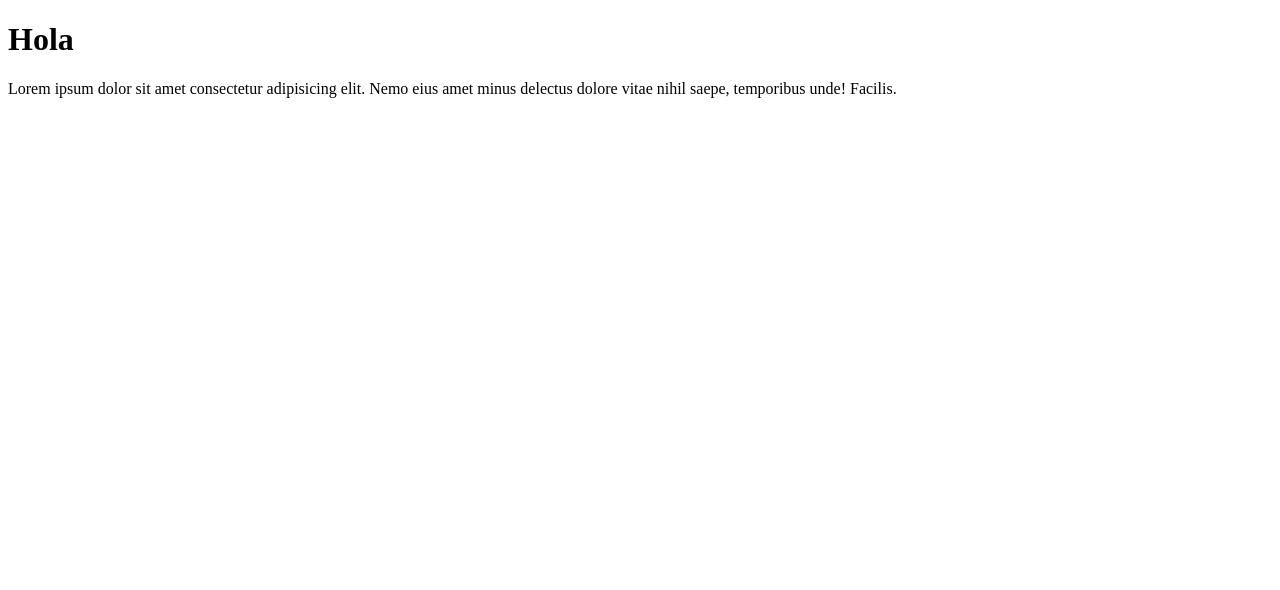
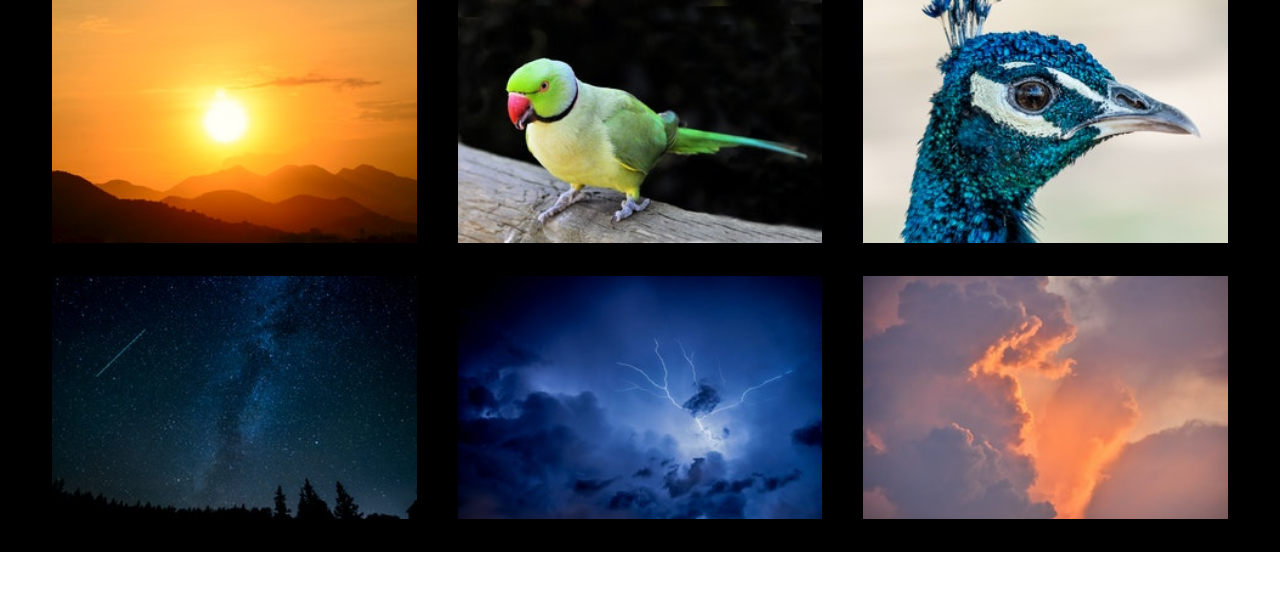
Before and after one commit to CindyMoraDev/ejemplo-responsive, a plain HTML site: page index.html in a window 1280 px wide. Drawn offline with Linux system fonts and the light colour scheme.

Commit message:
creacion galeria de imagenes

```diff
--- /dev/null
+++ b/css/index.css
@@ -0,0 +1,33 @@
+.galeria {
+    padding: 0 2.5%;
+    display: flex;
+    flex-direction: column;
+    align-items: center;
+    background-color: #000;
+}
+
+.contenedor-imagen {
+    width: 95%;
+}
+
+.contenedor-imagen img {
+    width: 100%;
+}
+
+@media all and (min-width: 768px) {
+    .galeria {
+        flex-direction: row;
+        flex-wrap: wrap;
+        justify-content: space-around;
+    }
+    .contenedor-imagen {
+        width: 45%;
+        margin-bottom: 30px;
+    }
+}
+
+@media all and (min-width: 1024px) {
+    .contenedor-imagen {
+        width: 30%;
+    }
+}
--- /dev/null
+++ b/css/reset.css
@@ -0,0 +1,137 @@
+/* http://meyerweb.com/eric/tools/css/reset/
+   v2.0 | 20110126
+   License: none (public domain)
+*/
+
+html,
+body,
+div,
+span,
+applet,
+object,
+iframe,
+h1,
+h2,
+h3,
+h4,
+h5,
+h6,
+p,
+blockquote,
+pre,
+a,
+abbr,
+acronym,
+address,
+big,
+cite,
+code,
+del,
+dfn,
+em,
+img,
+ins,
+kbd,
+q,
+s,
+samp,
+small,
+strike,
+strong,
+sub,
+sup,
+tt,
+var,
+b,
+u,
+i,
+center,
+dl,
+dt,
+dd,
+ol,
+ul,
+li,
+fieldset,
+form,
+label,
+legend,
+table,
+caption,
+tbody,
+tfoot,
+thead,
+tr,
+th,
+td,
+article,
+aside,
+canvas,
+details,
+embed,
+figure,
+figcaption,
+footer,
+header,
+hgroup,
+menu,
+nav,
+output,
+ruby,
+section,
+summary,
+time,
+mark,
+audio,
+video {
+    margin: 0;
+    padding: 0;
+    border: 0;
+    font-size: 100%;
+    font: inherit;
+    vertical-align: baseline;
+}
+
+
+/* HTML5 display-role reset for older browsers */
+
+article,
+aside,
+details,
+figcaption,
+figure,
+footer,
+header,
+hgroup,
+menu,
+nav,
+section {
+    display: block;
+}
+
+body {
+    line-height: 1;
+}
+
+ol,
+ul {
+    list-style: none;
+}
+
+blockquote,
+q {
+    quotes: none;
+}
+
+blockquote:before,
+blockquote:after,
+q:before,
+q:after {
+    content: '';
+    content: none;
+}
+
+table {
+    border-collapse: collapse;
+    border-spacing: 0;
+}
--- a/index.html
+++ b/index.html
@@ -6,13 +6,38 @@
     <meta http-equiv="X-UA-Compatible" content="IE=edge">
     <meta name="viewport" content="width=device-width, initial-scale=1.0">
     <title>Document</title>
+    <link rel="stylesheet" href="css/reset.css">
+    <link rel="stylesheet" href="css/index.css">
 </head>
 
 <body>
 
-    <h1>Hola</h1>
+    <section class="galeria">
 
-    <p>Lorem ipsum dolor sit amet consectetur adipisicing elit. Nemo eius amet minus delectus dolore vitae nihil saepe, temporibus unde! Facilis.</p>
+        <div class="contenedor-imagen">
+            <img src="/imagenes/pexels-bruno-scramgnon-585759.jpg" alt="">
+        </div>
+
+        <div class="contenedor-imagen">
+            <img src="/imagenes/pexels-frans-van-heerden-1463295.jpg" alt="">
+        </div>
+
+        <div class="contenedor-imagen">
+            <img src="/imagenes/pexels-jos-van-ouwerkerk-1617366.jpg" alt="">
+        </div>
+
+        <div class="contenedor-imagen">
+            <img src="/imagenes/pexels-neale-lasalle-631477.jpg" alt="">
+        </div>
+
+        <div class="contenedor-imagen">
+            <img src="/imagenes/pexels-rodrigo-souza-2531709.jpg" alt="">
+        </div>
+
+        <div class="contenedor-imagen">
+            <img src="/imagenes/pexels-soubhagya-maharana-5245865.jpg" alt="">
+        </div>
+    </section>
 
 </body>
 
```
Also changed, not shown: imagenes/pexels-bruno-scramgnon-585759.jpg (added), imagenes/pexels-frans-van-heerden-1463295.jpg (added), imagenes/pexels-jos-van-ouwerkerk-1617366.jpg (added), imagenes/pexels-neale-lasalle-631477.jpg (added), imagenes/pexels-rodrigo-souza-2531709.jpg (added), imagenes/pexels-soubhagya-maharana-5245865.jpg (added), imagenes/pexels-tina-nord-3647326.jpg (added), 1 other file.
